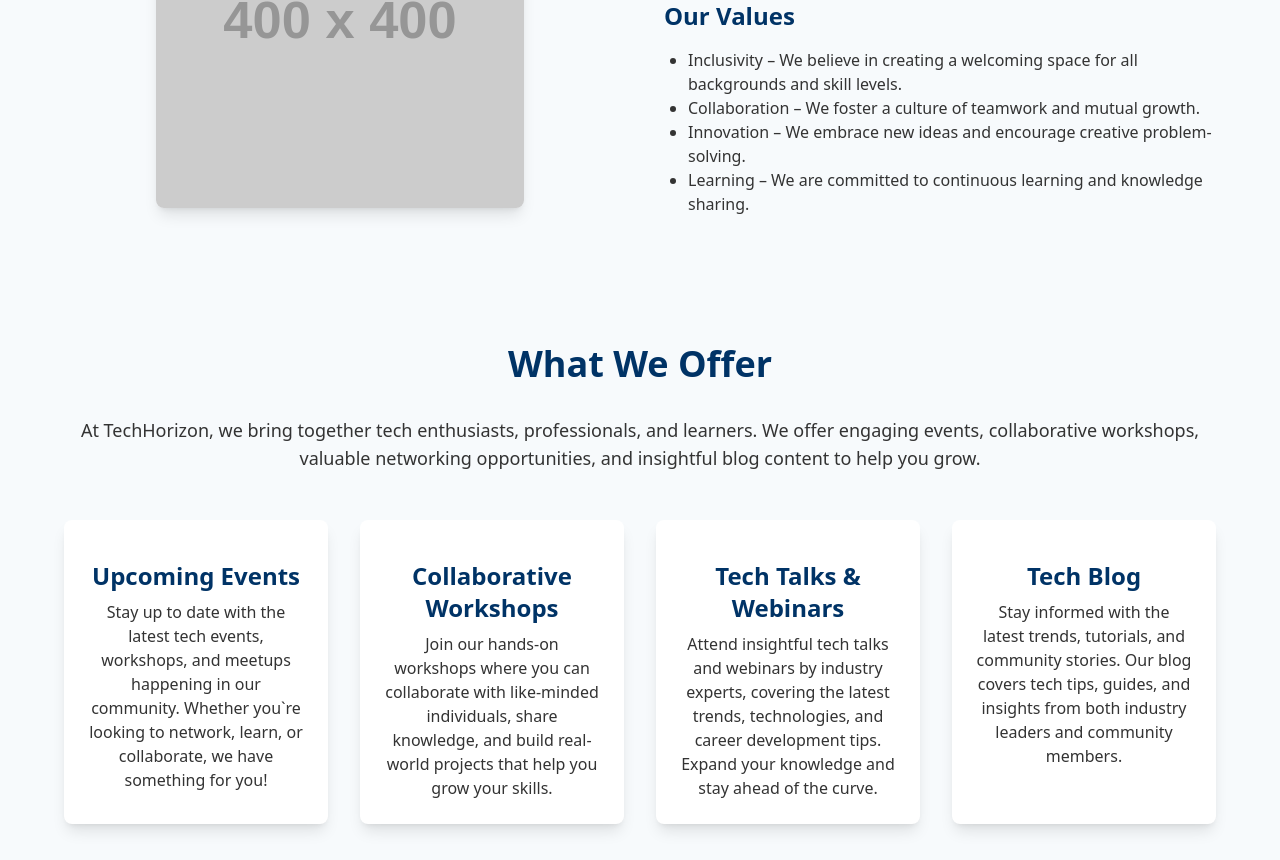
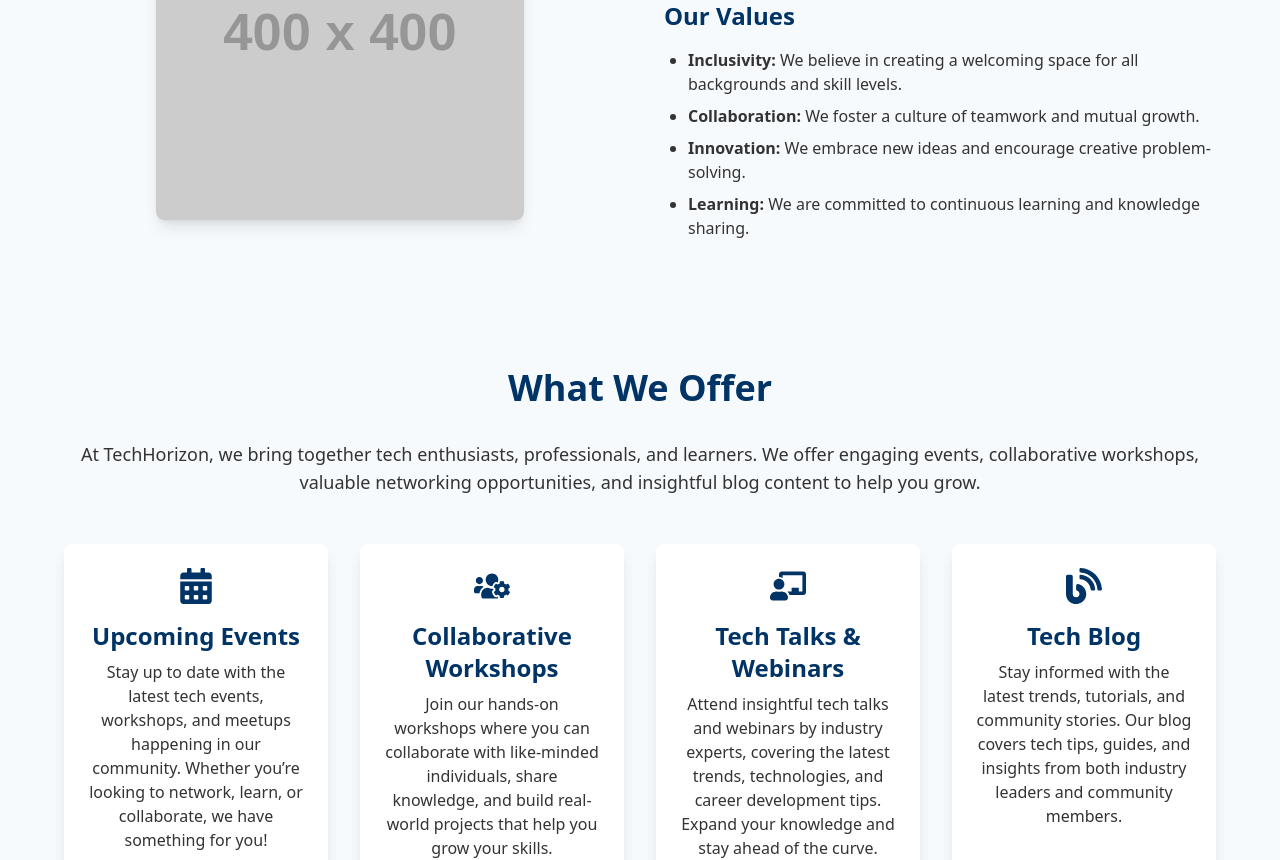
Before and after one commit to Esubale-E/TechHorizen, a React (Vite) app: page / in a window 1280 px wide. Shown: the part 1228-2088 px from the top of the page. Built offline with nearby package versions, Linux system fonts and the light colour scheme.

Commit message:
Change in About us, Upcoming Event, Features And footer

```diff
--- a/package.json
+++ b/package.json
@@ -10,6 +10,7 @@
     "preview": "vite preview"
   },
   "dependencies": {
+    "framer-motion": "^11.13.1",
     "react": "^18.3.1",
     "react-dom": "^18.3.1",
     "react-icons": "^5.4.0",
--- a/src/sections/landing/AboutUs.jsx
+++ b/src/sections/landing/AboutUs.jsx
@@ -2,7 +2,7 @@ const AboutUs = () => {
   return (
     <section className="bg-background dark:bg-darkBackground py-16 px-4">
       <div className="max-w-6xl mx-auto text-center">
-        <h2 className="text-4xl font-bold text-primary dark:text-darkText mb-6">
+        <h2 className="text-4xl font-bold text-primary dark:text-darkPrimary mb-6">
           About TechHorizon
         </h2>
         <p className="text-lg text-text dark:text-darkText mb-12">
@@ -16,14 +16,14 @@ const AboutUs = () => {
         <div className="grid md:grid-cols-2 gap-12">
           <div className="flex justify-center items-center">
             <img
-              src="https://via.placeholder.com/400" // Placeholder image for now
+              src="https://via.placeholder.com/400"
               alt="Tech Community"
-              className="rounded-lg shadow-lg w-full md:w-2/3"
+              className="rounded-lg shadow-lg w-full md:w-2/3 transition-transform duration-300 hover:scale-105"
             />
           </div>
 
           <div className="flex flex-col justify-center text-left">
-            <h3 className="text-2xl font-semibold text-primary dark:text-darkText mb-4">
+            <h3 className="text-2xl font-semibold text-primary dark:text-darkPrimary mb-4">
               Our Vision
             </h3>
             <p className="text-text dark:text-darkText mb-6">
@@ -33,25 +33,25 @@ const AboutUs = () => {
               professionally and personally in the ever-evolving tech world.
             </p>
 
-            <h3 className="text-2xl font-semibold text-primary dark:text-darkText mb-4">
+            <h3 className="text-2xl font-semibold text-primary dark:text-darkPrimary mb-4">
               Our Values
             </h3>
-            <ul className="list-disc pl-6 text-text dark:text-darkText">
+            <ul className="list-disc pl-6 text-text dark:text-darkText space-y-2">
               <li>
-                Inclusivity – We believe in creating a welcoming space for all
-                backgrounds and skill levels.
+                <strong>Inclusivity:</strong> We believe in creating a welcoming
+                space for all backgrounds and skill levels.
               </li>
               <li>
-                Collaboration – We foster a culture of teamwork and mutual
-                growth.
+                <strong>Collaboration:</strong> We foster a culture of teamwork
+                and mutual growth.
               </li>
               <li>
-                Innovation – We embrace new ideas and encourage creative
-                problem-solving.
+                <strong>Innovation:</strong> We embrace new ideas and encourage
+                creative problem-solving.
               </li>
               <li>
-                Learning – We are committed to continuous learning and knowledge
-                sharing.
+                <strong>Learning:</strong> We are committed to continuous
+                learning and knowledge sharing.
               </li>
             </ul>
           </div>
--- a/src/sections/landing/Features.jsx
+++ b/src/sections/landing/Features.jsx
@@ -1,8 +1,15 @@
+import {
+  FaCalendarAlt,
+  FaUsersCog,
+  FaChalkboardTeacher,
+  FaBlog,
+} from "react-icons/fa";
+
 const Features = () => {
   return (
     <section className="bg-background dark:bg-darkBackground py-16 px-4">
       <div className="text-center max-w-6xl mx-auto">
-        <h2 className="text-4xl font-bold text-primary dark:text-darkText mb-8">
+        <h2 className="text-4xl font-bold text-primary dark:text-darkPrimary mb-8">
           What We Offer
         </h2>
         <p className="text-lg text-text dark:text-darkText mb-12">
@@ -14,26 +21,26 @@ const Features = () => {
 
         <div className="grid md:grid-cols-2 lg:grid-cols-4 gap-8">
           {/* Event Feature 1 */}
-          <div className="bg-white dark:bg-darkBackground shadow-lg rounded-lg p-6 hover:shadow-2xl transition duration-300">
-            <div className="mb-4">
-              <i className="fas fa-calendar-alt text-4xl text-primary dark:text-accent"></i>
+          <div className="bg-white dark:bg-darkBackground shadow-lg rounded-lg p-6 hover:shadow-2xl transition duration-300 transform hover:-translate-y-2">
+            <div className="mb-4 flex justify-center">
+              <FaCalendarAlt className="text-4xl text-primary dark:text-accent transition duration-300 hover:text-accent" />
             </div>
-            <h3 className="text-2xl font-semibold text-primary dark:text-darkText mb-2">
+            <h3 className="text-2xl font-semibold text-primary dark:text-darkPrimary mb-2">
               Upcoming Events
             </h3>
             <p className="text-text dark:text-darkText">
               Stay up to date with the latest tech events, workshops, and
-              meetups happening in our community. Whether you`re looking to
+              meetups happening in our community. Whether you’re looking to
               network, learn, or collaborate, we have something for you!
             </p>
           </div>
 
           {/* Event Feature 2 */}
-          <div className="bg-white dark:bg-darkBackground shadow-lg rounded-lg p-6 hover:shadow-2xl transition duration-300">
-            <div className="mb-4">
-              <i className="fas fa-users-cog text-4xl text-primary dark:text-accent"></i>
+          <div className="bg-white dark:bg-darkBackground shadow-lg rounded-lg p-6 hover:shadow-2xl transition duration-300 transform hover:-translate-y-2">
+            <div className="mb-4 flex justify-center">
+              <FaUsersCog className="text-4xl text-primary dark:text-accent transition duration-300 hover:text-accent" />
             </div>
-            <h3 className="text-2xl font-semibold text-primary dark:text-darkText mb-2">
+            <h3 className="text-2xl font-semibold text-primary dark:text-darkPrimary mb-2">
               Collaborative Workshops
             </h3>
             <p className="text-text dark:text-darkText">
@@ -44,11 +51,11 @@ const Features = () => {
           </div>
 
           {/* Event Feature 3 */}
-          <div className="bg-white dark:bg-darkBackground shadow-lg rounded-lg p-6 hover:shadow-2xl transition duration-300">
-            <div className="mb-4">
-              <i className="fas fa-chalkboard-teacher text-4xl text-primary dark:text-accent"></i>
+          <div className="bg-white dark:bg-darkBackground shadow-lg rounded-lg p-6 hover:shadow-2xl transition duration-300 transform hover:-translate-y-2">
+            <div className="mb-4 flex justify-center">
+              <FaChalkboardTeacher className="text-4xl text-primary dark:text-accent transition duration-300 hover:text-accent" />
             </div>
-            <h3 className="text-2xl font-semibold text-primary dark:text-darkText mb-2">
+            <h3 className="text-2xl font-semibold text-primary dark:text-darkPrimary mb-2">
               Tech Talks & Webinars
             </h3>
             <p className="text-text dark:text-darkText">
@@ -59,11 +66,11 @@ const Features = () => {
           </div>
 
           {/* Blog Feature */}
-          <div className="bg-white dark:bg-darkBackground shadow-lg rounded-lg p-6 hover:shadow-2xl transition duration-300">
-            <div className="mb-4">
-              <i className="fas fa-blog text-4xl text-primary dark:text-accent"></i>
+          <div className="bg-white dark:bg-darkBackground shadow-lg rounded-lg p-6 hover:shadow-2xl transition duration-300 transform hover:-translate-y-2">
+            <div className="mb-4 flex justify-center">
+              <FaBlog className="text-4xl text-primary dark:text-accent transition duration-300 hover:text-accent" />
             </div>
-            <h3 className="text-2xl font-semibold text-primary dark:text-darkText mb-2">
+            <h3 className="text-2xl font-semibold text-primary dark:text-darkPrimary mb-2">
               Tech Blog
             </h3>
             <p className="text-text dark:text-darkText">
--- a/src/sections/landing/UpcomingEvent.jsx
+++ b/src/sections/landing/UpcomingEvent.jsx
@@ -1,4 +1,5 @@
 import events from "../../services/events";
+
 const UpcomingEvent = () => {
   return (
     <section className="bg-background dark:bg-darkBackground py-16 px-4">
@@ -15,9 +16,9 @@ const UpcomingEvent = () => {
           {events.map((event, index) => (
             <div
               key={index}
-              className="bg-white dark:bg-darkBackground rounded-lg shadow-lg p-6 hover:shadow-xl transition-shadow"
+              className="bg-white dark:bg-darkBackground rounded-lg shadow-lg p-6 hover:shadow-xl transition-shadow duration-300 transform hover:-translate-y-1"
             >
-              <h3 className="text-2xl font-semibold text-primary dark:text-darkPrimary">
+              <h3 className="text-2xl font-semibold text-primary dark:text-darkPrimary mb-2">
                 {event.title}
               </h3>
               <p className="text-sm text-gray-500 dark:text-gray-400 mb-4">
@@ -28,7 +29,7 @@ const UpcomingEvent = () => {
               </p>
               <a
                 href={event.link}
-                className="text-secondary dark:text-darkSecondary hover:text-accent dark:hover:text-highlight font-semibold"
+                className="text-secondary dark:text-darkSecondary hover:text-accent dark:hover:text-highlight font-semibold transition-colors duration-200"
               >
                 Learn More &rarr;
               </a>
```
Also changed, not shown: src/sections/landing/Footer.jsx (+60 -29 lines), 1 other file (tests, documents, lock files or other folders).
